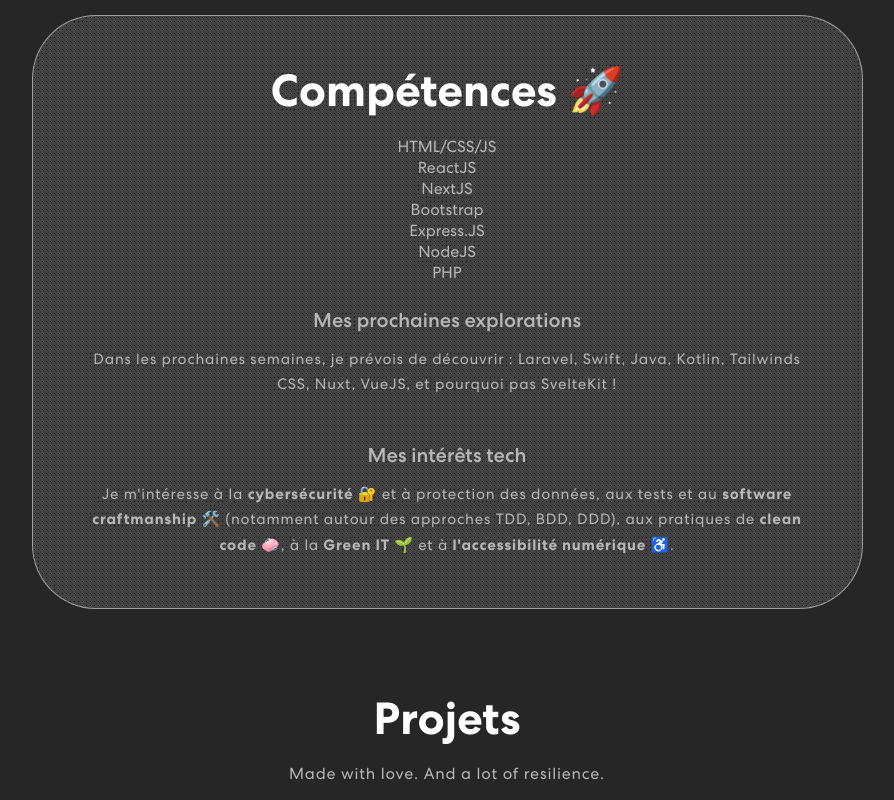
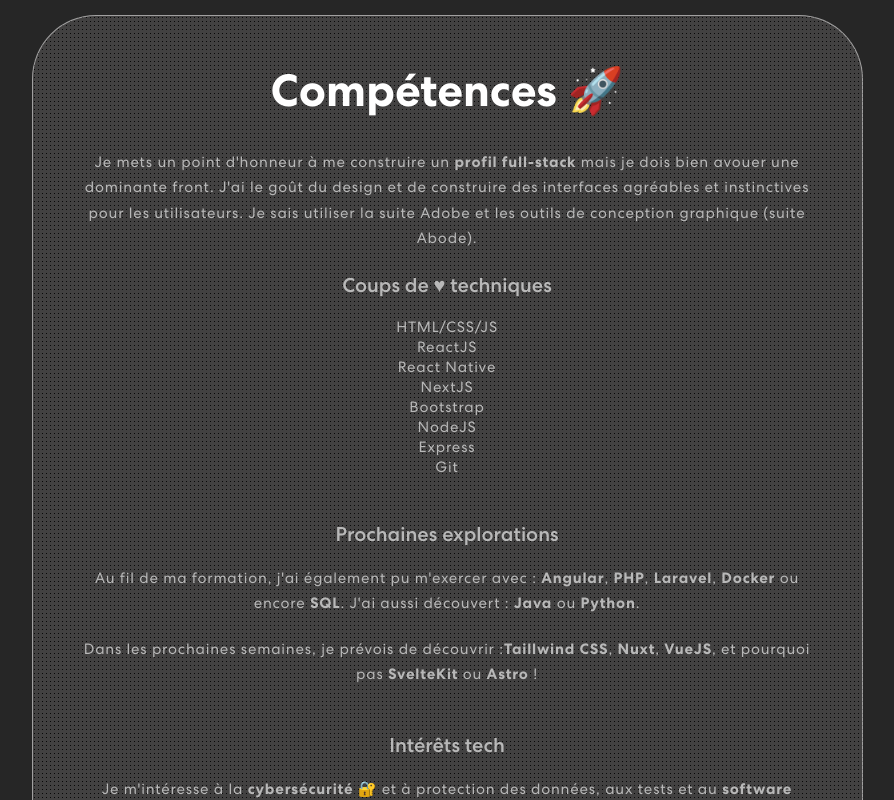
Before and after one commit to MarionLpz/react_portfolio, a React (Create React App) app: page / in a window 1280 px wide. Shown: the part 1400-2200 px from the top of the page, without its empty margins (193-1087 px from the left). Built offline with nearby package versions, Linux system fonts and the light colour scheme; no server answers.

Commit message:
Update wording skills

```diff
--- a/src/App.css
+++ b/src/App.css
@@ -426,6 +426,7 @@
 .skills h4 {
   font-size: 20px;
   color: #b8b8b8;
+  padding-bottom: 5px;
 }
 .skills-txt {
   color: #b8b8b8;
--- a/src/components/Skills.js
+++ b/src/components/Skills.js
@@ -8,24 +8,40 @@
           <div className="col-9">
             <div className="skill-bx">
               <h2>Compétences 🚀</h2>
-              <ul>
+              <p className="skills-txt">
+                Je mets un point d'honneur à me construire un{" "}
+                <b>profil full-stack</b> mais je dois bien avouer une dominante
+                front. J'ai le goût du design et de construire des interfaces
+                agréables et instinctives pour les utilisateurs. Je sais
+                utiliser la suite Adobe et les outils de conception graphique
+                (suite Abode).
+              </p>
+              <h4>Coups de ♥︎ techniques</h4>
+              <ul className="skills-txt">
                 <li className="li-skills"> HTML/CSS/JS</li>
                 <li className="li-skills"> ReactJS </li>
+                <li className="li-skills"> React Native </li>
                 <li className="li-skills"> NextJS</li>
                 <li className="li-skills"> Bootstrap</li>
-                <li className="li-skills"> Express.JS</li>
                 <li className="li-skills"> NodeJS</li>
-                <li className="li-skills"> PHP</li>
+                <li className="li-skills"> Express</li>
+                <li className="li-skills"> Git</li>
               </ul>
               <br></br>
-              <h4>Mes prochaines explorations</h4>
+              <h4>Prochaines explorations</h4>
               <p className="skills-txt">
-                Dans les prochaines semaines, je prévois de découvrir : Laravel,
-                Swift, Java, Kotlin, Tailwinds CSS, Nuxt, VueJS, et pourquoi pas
-                SvelteKit !
+                Au fil de ma formation, j'ai également pu m'exercer avec :{" "}
+                <b>Angular</b>, <b>PHP</b>, <b>Laravel</b>, <b>Docker</b> ou
+                encore <b>SQL</b>. J'ai aussi découvert : <b>Java</b> ou{" "}
+                <b>Python</b>.
+              </p>
+              <p className="skills-txt">
+                Dans les prochaines semaines, je prévois de découvrir :
+                <b>Taillwind CSS</b>, <b>Nuxt</b>, <b>VueJS</b>, et pourquoi pas{" "}
+                <b>SvelteKit</b> ou <b>Astro</b> !
               </p>
               <br></br>
-              <h4>Mes intérêts tech</h4>
+              <h4>Intérêts tech</h4>
               <p className="skills-txt">
                 Je m'intéresse à la <b>cybersécurité 🔐</b> et à protection des
                 données, aux tests et au <b>software craftmanship 🛠️</b>{" "}
```
